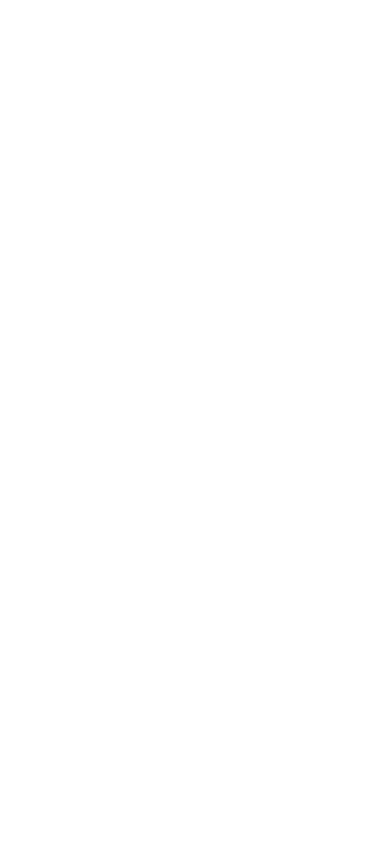
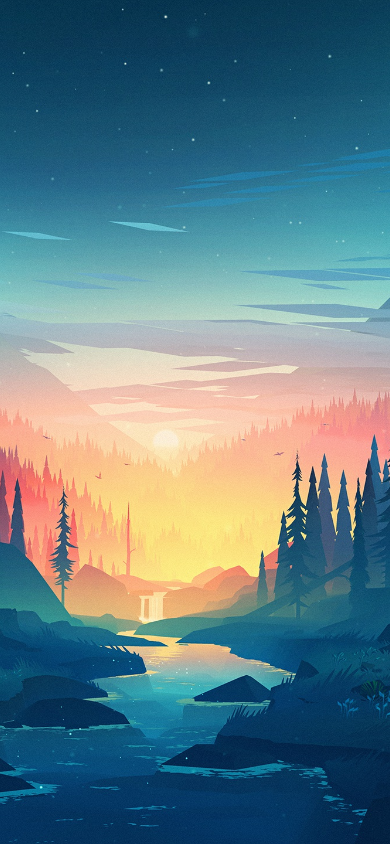
Before and after one commit to js-tasks-ru/htmlcss-20211021_mostikjun, a website: page 06-lection4/02-background-image/index.html in a window 390 px wide. Drawn offline with nearby package versions, Linux system fonts and the light colour scheme.

Commit message:
Added sample page with background image and media queries.

```diff
--- /dev/null
+++ b/06-lection4/02-background-image/index.css
@@ -0,0 +1,4 @@
+.page {
+  height: 100%;
+  width: 100%;
+}
--- a/06-lection4/02-background-image/index.html
+++ b/06-lection4/02-background-image/index.html
@@ -1,10 +1,10 @@
 <!DOCTYPE html>
 <html lang="ru">
-    <head>
-        <link rel="stylesheet" href="../../assets/css/main.css">
-        <link rel="stylesheet" href="./background-image.css">
-    </head>
-    <body>
-
-    </body>
+  <head>
+    <meta charset="UTF-8" />
+    <link rel="stylesheet" href="../../assets/css/main.css" />
+    <link rel="stylesheet" href="./wallpaper.css" />
+    <link rel="stylesheet" href="./index.css" />
+  </head>
+  <body class="page wallpaper"></body>
 </html>
--- /dev/null
+++ b/06-lection4/02-background-image/wallpaper.css
@@ -0,0 +1,23 @@
+.wallpaper {
+  background-image: url(./public/forest_400.jpg);
+  background-position: center;
+  background-size: cover;
+}
+
+@media (min-width: 400px), (min-height: 225px) {
+  .wallpaper {
+    background-image: url(./public/forest_768.jpg);
+  }
+}
+
+@media (min-width: 768px), (min-height: 432px) {
+  .wallpaper {
+    background-image: url(./public/forest_1024.jpg);
+  }
+}
+
+@media (min-width: 1024px), (min-height: 576px) {
+  .wallpaper {
+    background-image: url(./public/forest_2560.jpg);
+  }
+}
```
Also changed, not shown: 06-lection4/02-background-image/background-image.css (deleted).
